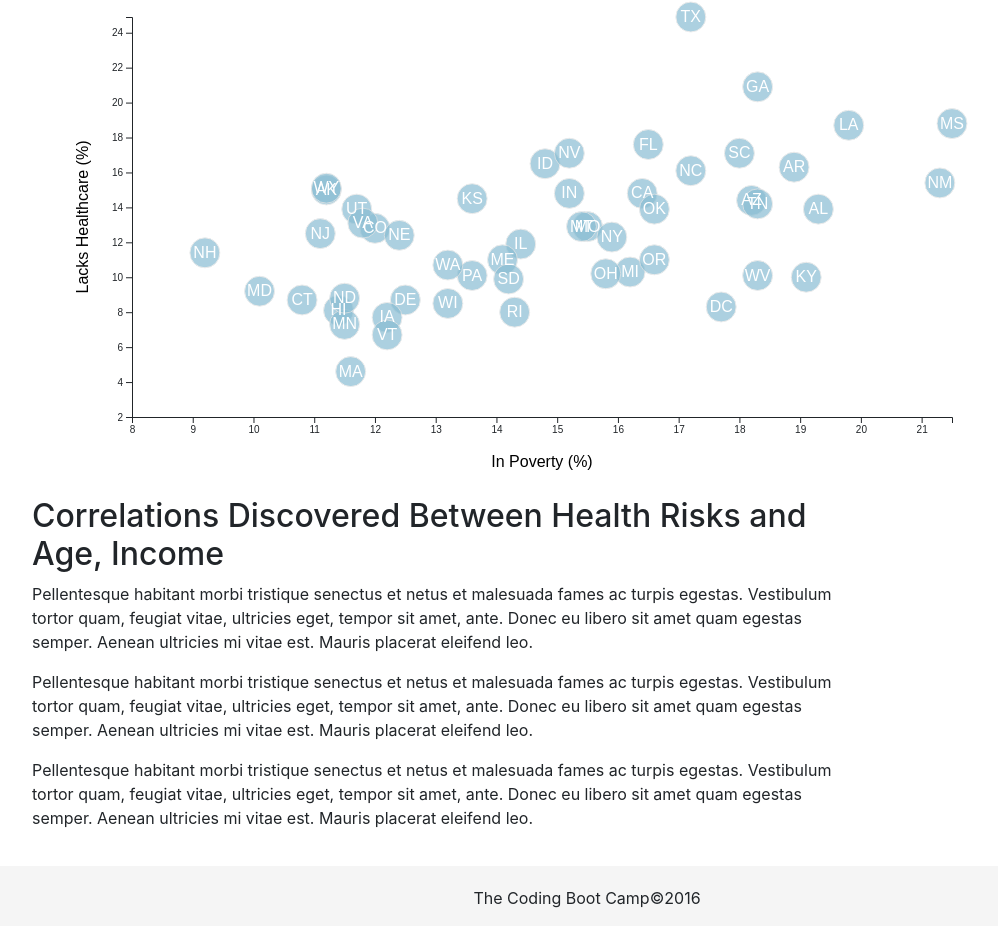
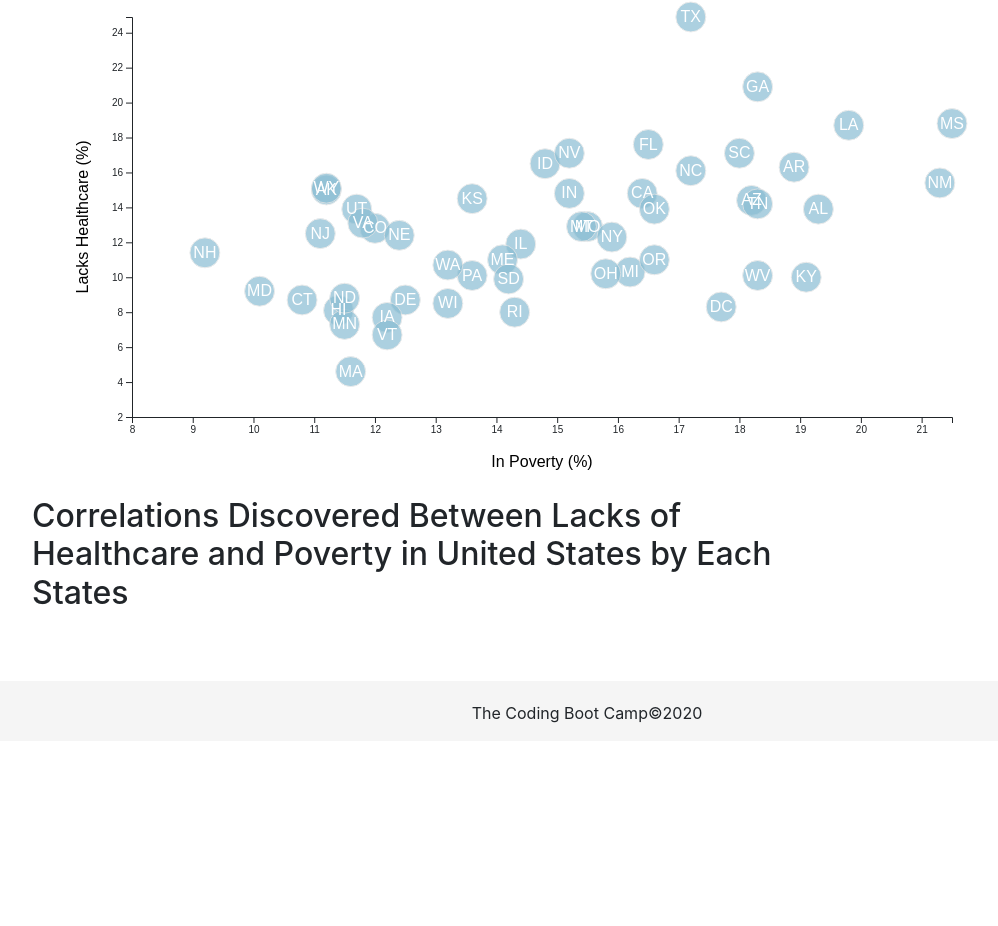
Before and after one commit to mhandipranata/D3-challenge, a plain HTML site: page D3_data_journalism/index.html in a window 1280 px wide. Shown: the part 59-985 px from the top of the page, without its empty margins (53-1051 px from the left). After the commit the page ends 800 px from the top, so only its background shows below. Drawn offline with nearby package versions, Linux system fonts and the light colour scheme.

Commit message:
modify the content in index.html

```diff
--- a/D3_data_journalism/index.html
+++ b/D3_data_journalism/index.html
@@ -27,18 +27,8 @@
     <div class="row">
       <div class="col-xs-12  col-md-9">
         <div class="article">
-          <h2>Correlations Discovered Between Health Risks and Age, Income</h2>
-          <p>Pellentesque habitant morbi tristique senectus et netus et malesuada fames ac turpis egestas. Vestibulum tortor
-            quam, feugiat vitae, ultricies eget, tempor sit amet, ante. Donec eu libero sit amet quam egestas semper. Aenean
-            ultricies mi vitae est. Mauris placerat eleifend leo.</p>
+          <h2>Correlations Discovered Between Lacks of Healthcare and Poverty in United States by Each States</h2>
 
-          <p>Pellentesque habitant morbi tristique senectus et netus et malesuada fames ac turpis egestas. Vestibulum tortor
-            quam, feugiat vitae, ultricies eget, tempor sit amet, ante. Donec eu libero sit amet quam egestas semper. Aenean
-            ultricies mi vitae est. Mauris placerat eleifend leo.</p>
-
-          <p>Pellentesque habitant morbi tristique senectus et netus et malesuada fames ac turpis egestas. Vestibulum tortor
-            quam, feugiat vitae, ultricies eget, tempor sit amet, ante. Donec eu libero sit amet quam egestas semper. Aenean
-            ultricies mi vitae est. Mauris placerat eleifend leo.</p>
         </div>
       </div>
     </div>
@@ -46,7 +36,7 @@
 
 
   <div id="footer">
-    <p>The Coding Boot Camp&copy;2016</p>
+    <p>The Coding Boot Camp&copy;2020</p>
   </div>
   <script src="https://code.jquery.com/jquery-3.3.1.slim.min.js" integrity="sha384-q8i/X+965DzO0rT7abK41JStQIAqVgRVzpbzo5smXKp4YfRvH+8abtTE1Pi6jizo" crossorigin="anonymous"></script>
   <script src="https://cdnjs.cloudflare.com/ajax/libs/popper.js/1.14.3/umd/popper.min.js" integrity="sha384-ZMP7rVo3mIykV+2+9J3UJ46jBk0WLaUAdn689aCwoqbBJiSnjAK/l8WvCWPIPm49" crossorigin="anonymous"></script>
```
